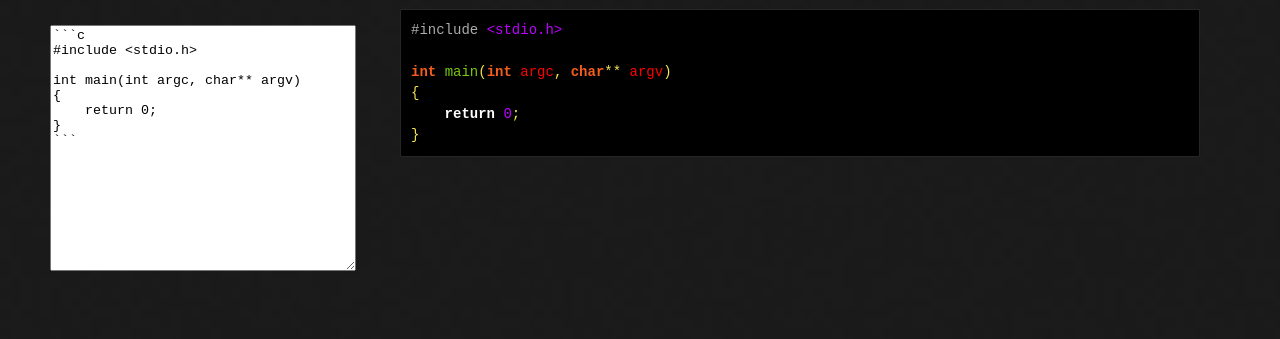
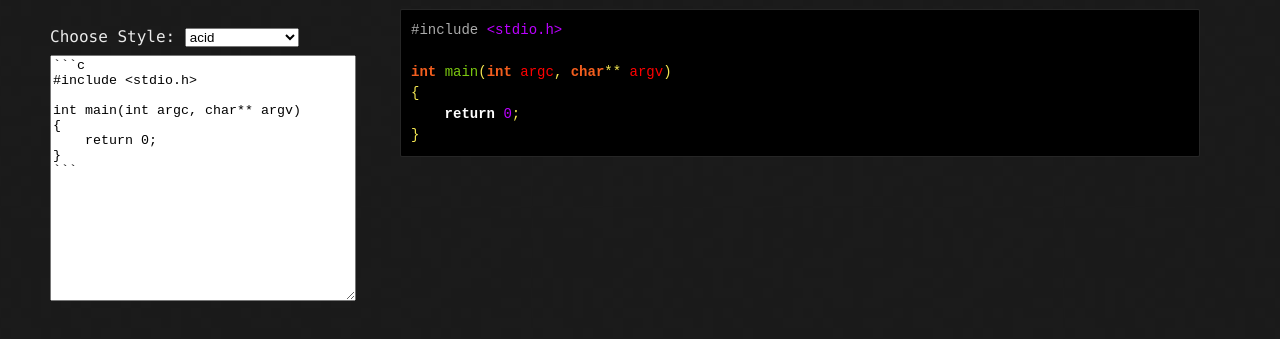
Before and after one commit to reterVision/colorever, a plain HTML site: page index.html in a window 1280 px wide. Shown: the part 325-664 px from the top of the page. Drawn offline with Linux system fonts and the light colour scheme.

Commit message:
Add code style selection.

````diff
--- a/index.html
+++ b/index.html
@@ -15,9 +15,16 @@
       width: 300px;
       height: 240px;
       left: 50px;
-      top: 350px;
+      top: 380px;
     }
     .code-editor.scrolling
+    {
+      position: fixed;
+      left: 50px;
+      top: 380px;
+    }
+
+    .code_style
     {
       position: fixed;
       left: 50px;
@@ -67,7 +74,51 @@ int main(int argc, char** argv)
 {
     return 0;
 }
-```</textarea>
+``` </textarea>
+    <div class="code_style">
+      Choose Style:
+      <select id="style_select">
+        <option value="sh_acid">acid</option>
+        <option value="sh_berries-dark">berries-dark</option>
+        <option value="sh_berries-dark">berries-light</option>
+        <option value="sh_bipolar">bipolar</option>
+        <option value="sh_blacknblue">blacknblue</option>
+        <option value="sh_bright">bright</option>
+        <option value="sh_contrast">contrast</option>
+        <option value="sh_darkblue">darkblue</option>
+        <option value="sh_darkness">darkness</option>
+        <option value="sh_desert">desert</option>
+        <option value="sh_dull">dull</option>
+        <option value="sh_easter">easter</option>
+        <option value="sh_emacs">emacs</option>
+        <option value="sh_golden">golden</option>
+        <option value="sh_greenlcd">greenlcd</option>
+        <option value="sh_ide-anjuta">ide-anjuta</option>
+        <option value="sh_ide-codewarrior">ide-codewarrior</option>
+        <option value="sh_ide-devcpp">ide-devcpp</option>
+        <option value="sh_ide-eclipse">ide-eclipse</option>
+        <option value="sh_ide-kdev">ide-kdev</option>
+        <option value="sh_ide-msvcpp">ide-msvcpp</option>
+        <option value="sh_kwrite">kwrite</option>
+        <option value="sh_matlab">matlab</option>
+        <option value="sh_navy">navy</option>
+        <option value="sh_nedit">nedit</option>
+        <option value="sh_neon">neon</option>
+        <option value="sh_night">night</option>
+        <option value="sh_pablo">pablo</option>
+        <option value="sh_peachpuff">peachpuff</option>
+        <option value="sh_print">print</option>
+        <option value="sh_rand01">rand01</option>
+        <option value="sh_the">the</option>
+        <option value="sh_typical">typical</option>
+        <option value="sh_vampire">vampire</option>
+        <option value="sh_vim-dark">vim-dark</option>
+        <option value="sh_vim">vim</option>
+        <option value="sh_whatis">whatis</option>
+        <option value="sh_whitengrey">whitengrey</option>
+        <option value="sh_zellner">zellner</option>
+      </select>
+    </div>
 
     <script src="javascripts/marked.js"></script>
     <script type="text/javascript" src="javascripts/sh_code/sh_c.min.js"></script>
@@ -148,6 +199,21 @@ int main(int argc, char** argv)
 
       UpdateMD();
       sh_highlightDocument();
+
+      function loadcss(url) {
+        var head = document.getElementsByTagName("head")[0],
+        link = document.createElement("link");
+        link.type = "text/css";
+        link.rel = "stylesheet";
+        link.href = url;
+        head.appendChild(link);
+        return link;
+      }
+      $("style_select").addEventListener("change", function(ev) {
+        css = $("style_select").options[$("style_select").selectedIndex].value;
+        css = "stylesheets/sh_css/" + css + ".min.css";
+        loadcss(css);
+      }, false);
     </script>
   </body>
 </html>
````
